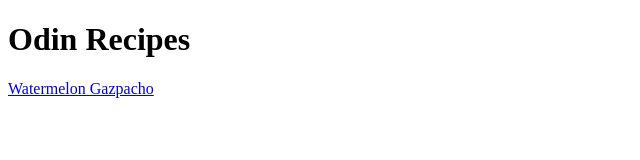
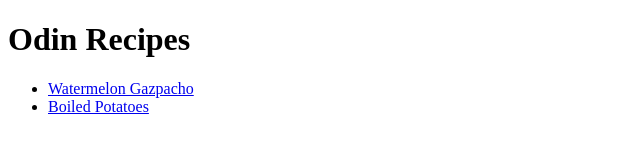
Before and after one commit to tiza-develops/odin-recipes, a plain HTML site: page index.html in a window 1280 px wide. Shown: the whole page, without its empty margins (0-640 px from the left). Drawn offline with Linux system fonts and the light colour scheme.

Commit message:
Added a second recipe
I added a second recipe to the repository and made a list in the index.html file

```diff
--- a/index.html
+++ b/index.html
@@ -6,6 +6,9 @@
 	</head>
 	<body>
 		<h1>Odin Recipes</h1>
-		<a href="./recipes/gazpacho.html">Watermelon Gazpacho</a>
+		<ul>
+			<li><a href="./recipes/gazpacho.html">Watermelon Gazpacho</a></li>
+			<li><a href="./recipes/potato.html">Boiled Potatoes</a></li>
+		</ul>
 	</body>
 </html>
```
Also changed, not shown: recipes/potato.html (added, +12 -0 lines).
